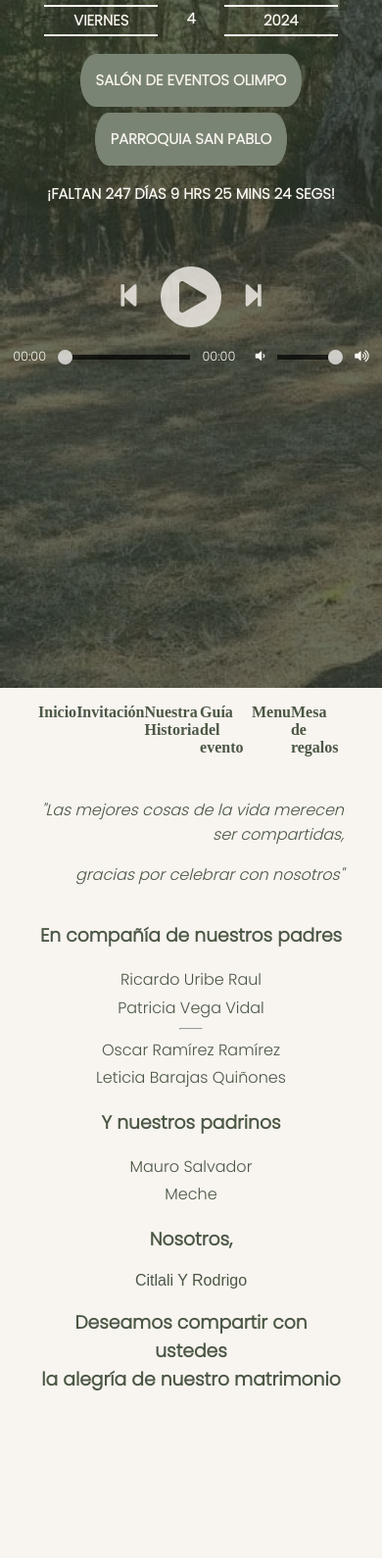
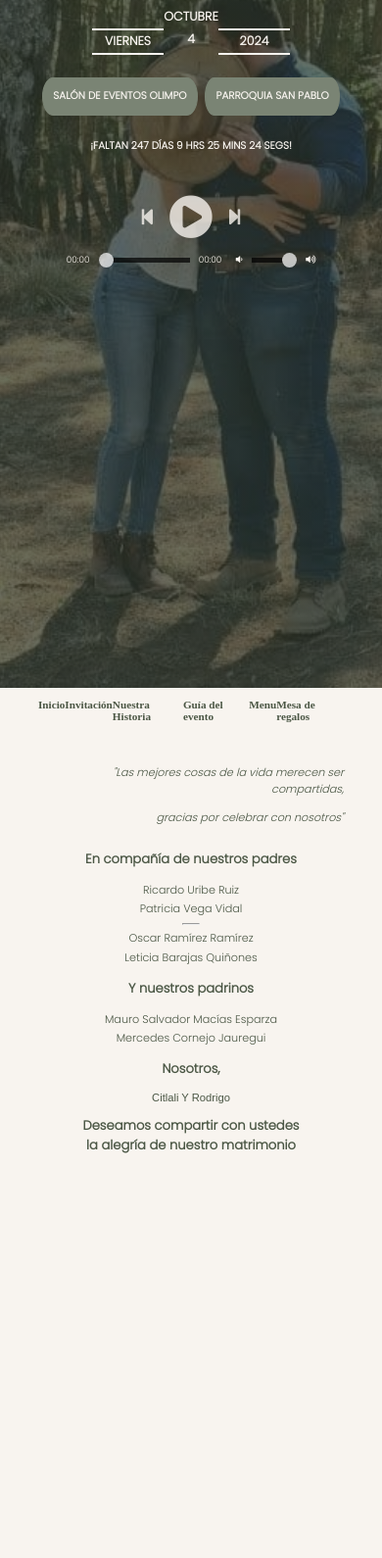
Before and after one commit to urirmz/LaliServer, a plain HTML site: page index.html in a window 390 px wide. Shown: the part 142-1732 px from the top of the page at 98% size. Drawn offline with Linux system fonts and the light colour scheme; a web font is replaced by a local one.

Commit message:
Added responsiveness

```diff
--- a/index.html
+++ b/index.html
@@ -4,7 +4,7 @@
 <head>
     <meta charset="UTF-8">
     <meta name="viewport" content="width=device-width, initial-scale=1.0">
-    <title>Rodrigo y Citlali</title>
+    <title>Citlali y Rodrigo</title>
     <link rel="preconnect" href="https://fonts.googleapis.com">
     <link rel="preconnect" href="https://fonts.gstatic.com" crossorigin>
     <link href="https://fonts.googleapis.com/css2?family=Inter:wght@100;400&family=Poppins:wght@300&display=swap" rel="stylesheet">
@@ -12,7 +12,8 @@
     <link href="https://fonts.cdnfonts.com/css/amsterdam-2" rel="stylesheet">
     <link href="https://fonts.cdnfonts.com/css/angella-white-personal-use-font" rel="stylesheet">
     <link rel="stylesheet" href="https://cdnjs.cloudflare.com/ajax/libs/font-awesome/5.13.0/css/all.min.css">
-    <link rel="stylesheet" href="styles.css">
+    <link rel="stylesheet" media="only screen and (max-width: 400px)" href="styles-mobile.css">
+    <link rel="stylesheet" media="only screen and (min-width: 401px)" href="styles.css">
 </head>
 <body>
     <header id="inicio">
@@ -86,14 +87,14 @@
             <div id="invite">
                 <div>
                     <h3>En compañía de nuestros padres</h3>
-                    <p class="importantPeople">Ricardo Uribe Raul</p>
+                    <p class="importantPeople">Ricardo Uribe Ruiz</p>
                     <p class="importantPeople">Patricia Vega Vidal</p>
                     <hr>
                     <p class="importantPeople">Oscar Ramírez Ramírez</p>
                     <p class="importantPeople">Leticia Barajas Quiñones</p>
                     <h3>Y nuestros padrinos</h3>
-                    <p class="importantPeople">Mauro Salvador</p>
-                    <p class="importantPeople">Meche</p>
+                    <p class="importantPeople">Mauro Salvador Macías Esparza</p>
+                    <p class="importantPeople">Mercedes Cornejo Jauregui</p>
                     <h3>Nosotros,</h3>
                     <p class="brides">Citlali y Rodrigo</p>
                     <h3>Deseamos compartir con ustedes</h3>
--- /dev/null
+++ b/styles-mobile.css
@@ -0,0 +1,379 @@
+:root {
+    /* Color palette */
+    --background-white: #F8F4EF;
+    --darker-green: #2C3628;
+    --dark-green: #4B5745;
+    --green: #7A8474;
+    --dark-gray: #A2A39A;
+    --gray: #CCC7C3;
+    /* Seizures */
+    --navBarHeight: 1rem;
+}
+
+html {
+    font-size: 0.7rem;
+}
+
+body {
+    margin: 0;
+    background-color: var(--background-white);
+    color: var(--dark-green);
+    font-family: 'Poppins', sans-serif;
+}
+
+body a {
+    text-decoration: none;
+    color: var(--background-white);
+}
+
+nav {
+    position: sticky;
+    font-size: 1rem;
+}
+
+.navBar {
+    display: flex;
+    padding: var(--navBarHeight) 10%;
+    height: var(--navBarHeight);
+    justify-content: space-evenly;
+    transition: all 1s;
+    font-family: 'Forum', serif;
+    text-transform: unset;
+    z-index: 999;
+    font-weight: bold;
+}
+
+.navDarkFont {
+    position: sticky;
+    top: 0;
+    background-color: var(--background-white);
+}
+
+.navDarkFont a {
+    color: var(--dark-green);
+}
+
+.navLink:hover::after, .navLink:active::after {
+    display: block;
+    content: '';
+    position: relative;
+    left: -15%;
+    width: 130%;
+    height: 0.2em;
+    background-color: var(--gray);
+}
+
+.main-image {
+    width: 100%;
+    height: 100vh;
+    background-image: linear-gradient(
+        180deg,
+        #2C3628,
+        #2C3628B4 15%,
+        #2C3628B4
+        ),
+        url(img/gallery/1.jpg);
+    background-size: cover;
+    background-position: center;
+}
+
+#inicio {
+    text-align: center;
+    font-size: 0.8rem;
+    color: var(--background-white);
+}
+
+#inicio h1 {
+    font-family: 'amsterdam', sans-serif;
+    margin: 3em auto 0 auto;
+    text-transform: capitalize;
+    font-size: 2.5em;
+    font-weight: 200;
+}
+
+#inicio h3 {
+    text-transform: uppercase;
+    margin: 2em auto;
+}
+
+.fecha {
+    text-transform: uppercase;
+    display: grid;
+    font-size: 1.2em;
+    grid-template-columns: 1fr 4.5em 1fr;
+    width: 16em;
+    margin: 1em auto;
+}
+
+.fecha div {
+    padding-top: 0.2em;
+    padding-bottom: 0.2em;
+}
+
+.fecha div:nth-child(4), .fecha div:nth-child(6) {
+    border-bottom: .2em solid var(--background-white);
+    border-top: .2em solid var(--background-white);
+}
+
+#countdown {
+    display: inline;
+}
+
+.buttonLink {
+    display: inline-block;
+    padding: 1em;
+    margin: 0.2em;
+    color: var(--background-white);
+    background-color: var(--green);
+    border: 1px solid var(--green);
+    border-radius: 7% 7% 7% 7% / 50% 50% 50% 50%;
+    transition: all 1s;
+}
+
+.buttonLink:hover {
+    display: inline-block;
+    color: var(--dark-green);
+    background-color: var(--background-white);
+    border: 1px solid var(--darker-green);
+}
+
+/* Music player */
+.music-player {
+  margin-top: 4em;
+  display: flex;
+  align-items: center;
+  flex-direction: column;
+  justify-content: center;
+}
+
+.player-buttons {
+  display: flex;
+  flex-direction: row;
+  align-items: center;
+}
+
+.playpause-track, .prev-track, .next-track {
+  padding: 0.8em;
+  opacity: 0.8;
+  transition: opacity .2s;
+}
+
+.playpause-track:hover, .prev-track:hover, .next-track:hover {
+  opacity: 1.0;
+}
+
+.slider_container {
+  width: 30em;
+  display: flex;
+  justify-content: center;
+  align-items: center;
+}
+
+.seek_slider, .volume_slider {
+  -webkit-appearance: none;
+  -moz-appearance: none;
+  appearance: none;
+  height: 5px;
+  background: black;
+  opacity: 0.7;
+  -webkit-transition: .2s;
+  transition: opacity .2s;
+}
+
+.seek_slider::-webkit-slider-thumb, .volume_slider::-webkit-slider-thumb {
+  -webkit-appearance: none;
+  -moz-appearance: none;
+  appearance: none;
+  width: 15px;
+  height: 15px;
+  background: white;
+  cursor: pointer;
+  border-radius: 50%;
+}
+
+.seek_slider:hover, .volume_slider:hover {
+  opacity: 1.0;
+}
+
+.seek_slider {
+  width: 60%;
+}
+
+.volume_slider {
+  width: 30%;
+}
+
+.current-time, .total-duration {
+  padding: 0.8em;
+}
+
+i.fa-volume-down, i.fa-volume-up {
+  padding: 0.8em;
+}
+
+i.fa-play-circle, i.fa-pause-circle, i.fa-step-forward, i.fa-step-backward {
+  cursor: pointer;
+}
+
+section {
+    padding-top: calc(var(--navBarHeight) * 3);
+    padding: calc(var(--navBarHeight) * 3) 10%;
+    height: calc(100vh + var(--navBarHeight));
+}
+
+.quote {
+    text-align: right;
+    font-style: italic;
+}
+
+#invite {
+    display: flex;
+    justify-content: center;
+    text-align: center;
+}
+
+#invite p, #invite.brides {
+    margin: 0.2em 0;
+}
+
+#invite hr {
+    width: 7%;
+}
+
+.brides {
+    font-family: 'amsterdam', sans-serif;
+    margin: 2.5em auto;
+    text-transform: capitalize;
+}
+
+#invite h3:last-of-type {
+    margin: -1em 0 0 0;
+}
+
+#nuestraHistoria {
+    height: unset;
+    padding-left: 5%;
+    padding-right: 5%;
+}
+
+#gallery {
+    display: flex;
+    flex-direction: row;
+    flex-wrap: wrap;
+    justify-content: space-between;
+    box-sizing: border-box;
+    width: 100%;
+    height: 100%;
+}
+
+.gallery-column {
+    display: flex;
+    flex-direction: column;
+    justify-content: space-between;
+}
+
+.gallery-column:nth-child(1) {
+    flex-basis: 40%;
+}
+
+.gallery-column:nth-child(2) {
+    flex-basis: 35%;
+}
+
+.gallery-column:nth-child(3) {
+    flex-basis: 25%;
+}
+
+.gallery-pic {
+    display: inline-flex;
+    margin: 0;
+    padding: 2.5%;
+}
+
+.gallery-pic img {
+    width: 100%;
+    border-radius: 1em;
+}
+
+#timeline {
+    --midLinesWeight: 0.3em;
+    display: grid;
+    grid-template-columns: 1fr var(--midLinesWeight) 1fr;
+    gap: 0;
+    width: 100%;
+    height: 100%;
+    text-transform: uppercase;
+}
+
+.middleLine {
+    background-color: var(--dark-green);
+    --circle-diameter: 1em;
+    --circle-radius: calc(var(--circle-diameter) / 2);
+}
+
+.circleLeft::before {
+    content: '';
+    display: block;
+    height: var(--circle-diameter);
+    width: var(--circle-diameter);
+    background-color: var(--dark-green);
+    border-radius: 50%;
+    margin-top: calc(var(--circle-radius) * -1 + calc(var(--midLinesWeight) / 2));
+    margin-left: calc(var(--circle-radius) * -1);
+}
+
+.circleRight::after {
+    content: '';
+    display: block;
+    height: var(--circle-diameter);
+    width: var(--circle-diameter);
+    background-color: var(--dark-green);
+    border-radius: 50%;
+    margin-top: calc(var(--circle-radius) * -1 + calc(var(--midLinesWeight) / 2));
+    margin-left: calc(100% - var(--circle-radius));
+}
+
+.event {
+    display: grid;
+    grid-template-rows: 1fr 0.3em 1fr;
+    grid-template-columns: 1fr 1fr;
+}
+
+.eventDescription {
+    grid-row: 1 / 4;
+    margin: auto;
+    text-align: center;
+}
+
+.eventDescription h2 {
+    font-size: 1em;
+}
+
+.eventDescription p {
+    font-size: 0.7em;
+}
+
+.eventDescription h2, .eventDescription p {
+    margin: 0;
+}
+
+.rightText {
+    grid-column: 2 / 3;
+}
+
+.eventIcon {
+    display: flex;
+}
+
+.eventIcon img {
+    max-height: 5em;
+    padding: 1em 2em;
+}
+
+.iconLeft {
+    justify-content: right;
+}
+
+.iconRight {
+    justify-content: left;
+}
```
